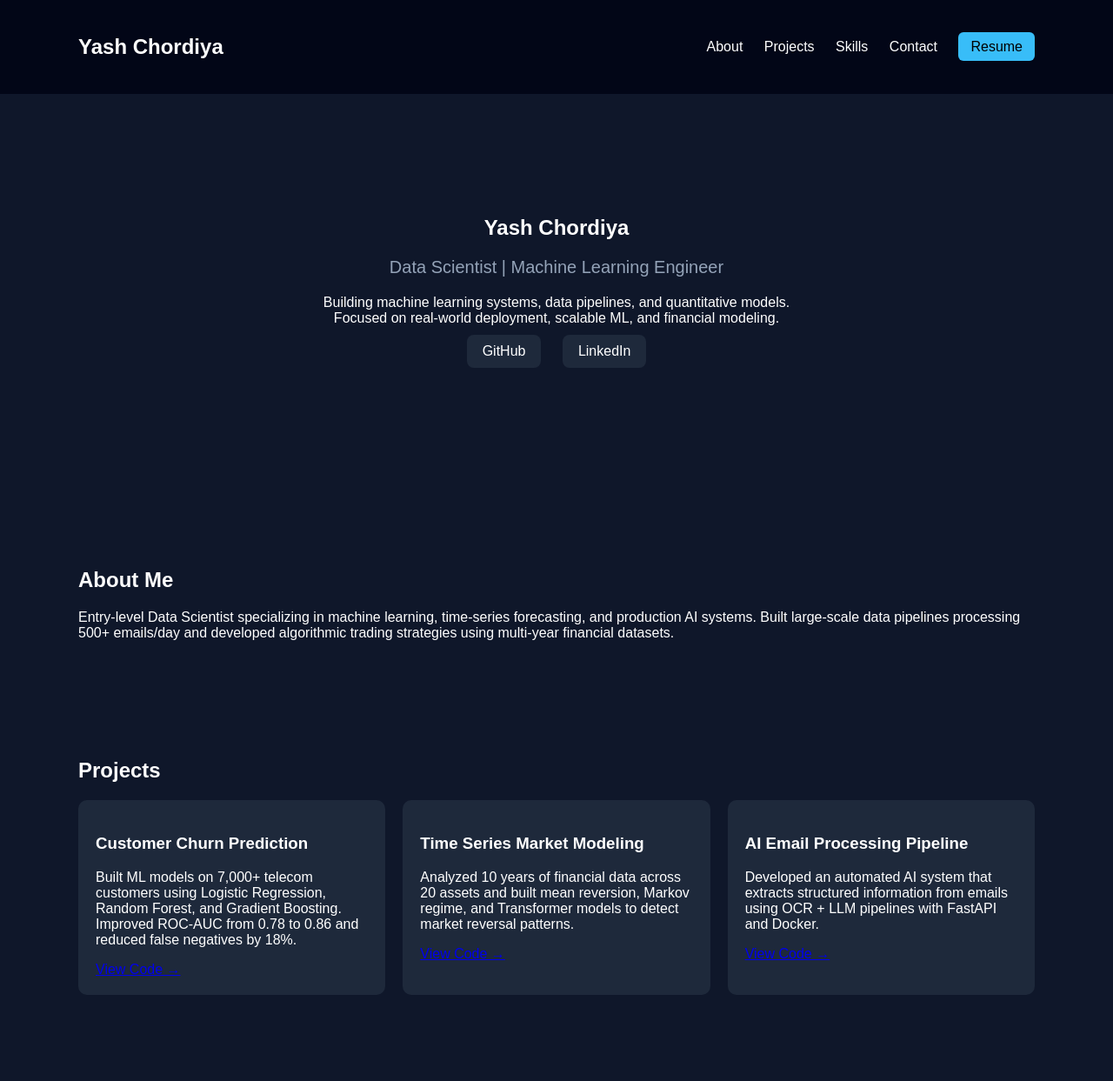
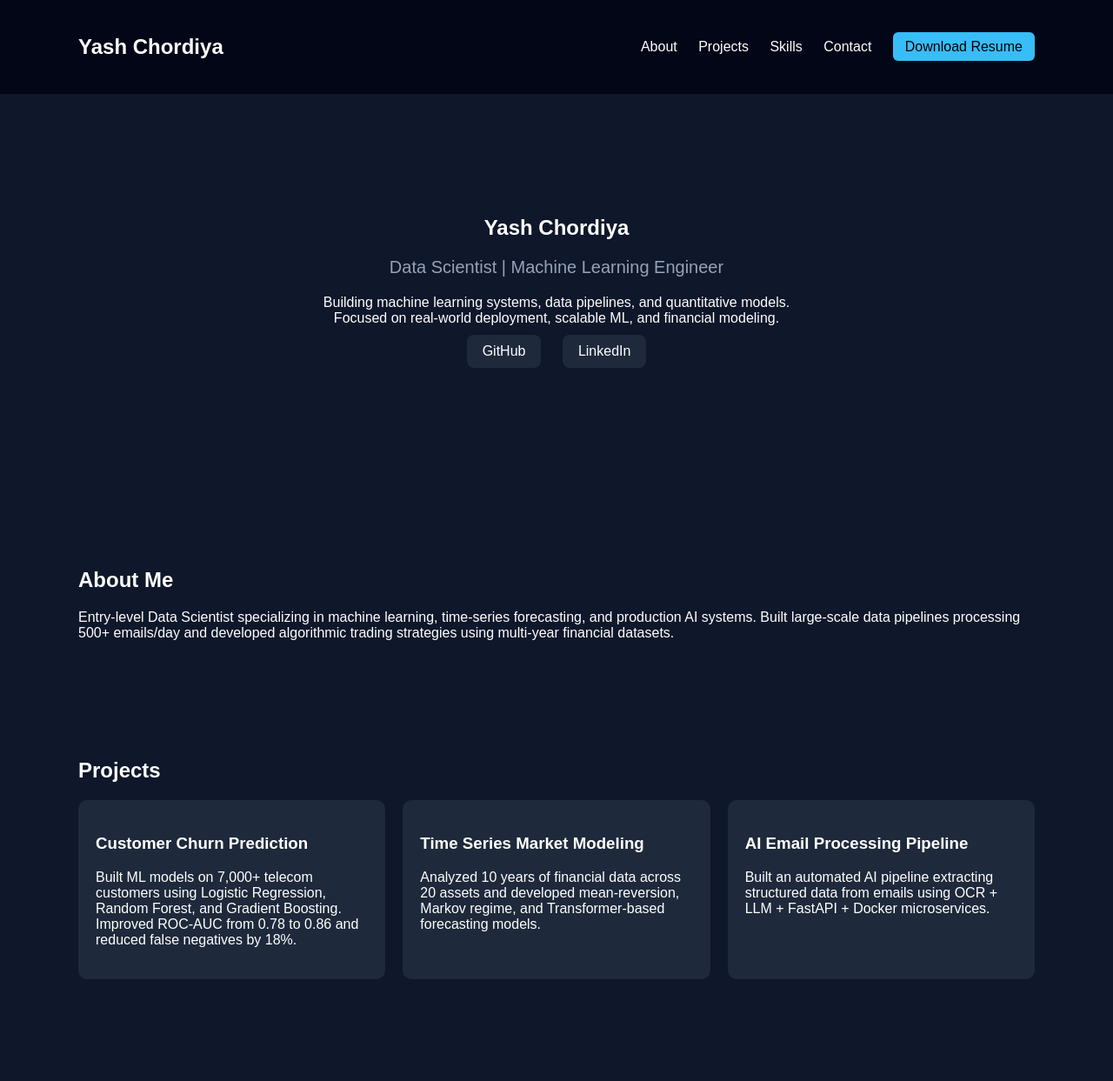
Before and after one commit to yashchordiya07/portfolio-website, a plain HTML site: page index.html in a window 1280 px wide. Shown: the top 1243 px of the page at 87% size. Drawn offline with Linux system fonts and the light colour scheme.

Commit message:
Update index.html with content and formatting changes

```diff
--- a/index.html
+++ b/index.html
@@ -1,4 +1,3 @@
-
 <!DOCTYPE html>
 <html lang="en">
 <head>
@@ -14,42 +13,57 @@
 <header>
 <div class="container nav">
 <h2>Yash Chordiya</h2>
+
 <nav>
 <a href="#about">About</a>
 <a href="#projects">Projects</a>
 <a href="#skills">Skills</a>
 <a href="#contact">Contact</a>
-<a class="resume-btn" href="YASH_CHORDIYA_DS_Resume.pdf" target="_blank">Resume</a>
+
+<a class="resume-btn" href="YASH_CHORDIYA_DS_Resume.pdf" download>
+Download Resume
+</a>
+
 </nav>
 </div>
 </header>
 
+
 <section class="hero">
 <div class="container">
+
 <h1>Yash Chordiya</h1>
 <p class="subtitle">Data Scientist | Machine Learning Engineer</p>
+
 <p class="hero-desc">
 Building machine learning systems, data pipelines, and quantitative models.
-Focused on real-world deployment, scalable ML, and financial modeling.
+Focused on real‑world deployment, scalable ML, and financial modeling.
 </p>
 
 <div class="buttons">
 <a href="https://github.com/yashchordiya07" target="_blank">GitHub</a>
 <a href="https://www.linkedin.com/in/yash-chordiya20" target="_blank">LinkedIn</a>
 </div>
+
 </div>
 </section>
 
+
 <section id="about" class="container section">
+
 <h2>About Me</h2>
+
 <p>
-Entry-level Data Scientist specializing in machine learning, time-series forecasting,
-and production AI systems. Built large-scale data pipelines processing 500+ emails/day
+Entry‑level Data Scientist specializing in machine learning, time‑series forecasting,
+and production AI systems. Built large‑scale data pipelines processing 500+ emails/day
 and developed algorithmic trading strategies using multi‑year financial datasets.
 </p>
+
 </section>
 
+
 <section id="projects" class="container section">
+
 <h2>Projects</h2>
 
 <div class="grid">
@@ -61,32 +75,30 @@ Built ML models on 7,000+ telecom customers using Logistic Regression,
 Random Forest, and Gradient Boosting. Improved ROC‑AUC from 0.78 to 0.86
 and reduced false negatives by 18%.
 </p>
-<a href="https://github.com/yashchordiya07" target="_blank">View Code →</a>
 </div>
 
 <div class="card">
 <h3>Time Series Market Modeling</h3>
 <p>
-Analyzed 10 years of financial data across 20 assets and built
-mean reversion, Markov regime, and Transformer models to detect
-market reversal patterns.
+Analyzed 10 years of financial data across 20 assets and developed
+mean‑reversion, Markov regime, and Transformer‑based forecasting models.
 </p>
-<a href="https://github.com/yashchordiya07" target="_blank">View Code →</a>
 </div>
 
 <div class="card">
 <h3>AI Email Processing Pipeline</h3>
 <p>
-Developed an automated AI system that extracts structured information
-from emails using OCR + LLM pipelines with FastAPI and Docker.
+Built an automated AI pipeline extracting structured data from emails
+using OCR + LLM + FastAPI + Docker microservices.
 </p>
-<a href="https://github.com/yashchordiya07" target="_blank">View Code →</a>
 </div>
 
 </div>
 </section>
 
+
 <section id="skills" class="container section">
+
 <h2>Skills</h2>
 
 <div class="skills-grid">
@@ -117,10 +129,14 @@ from emails using OCR + LLM pipelines with FastAPI and Docker.
 </div>
 
 </div>
+
 </section>
 
+
 <section id="contact" class="container section">
+
 <h2>Contact</h2>
+
 <p>Email: yashchordiya7@gmail.com</p>
 <p>Phone: +91 91120 30570</p>
 
@@ -131,9 +147,23 @@ from emails using OCR + LLM pipelines with FastAPI and Docker.
 
 </section>
 
+
 <footer>
 <p>© 2026 Yash Chordiya</p>
 </footer>
 
+
+<script>
+
+function trackResumeDownload() {
+fetch("https://api.countapi.xyz/hit/yashchordiya/resume");
+}
+
+document.querySelector(".resume-btn")
+.addEventListener("click", trackResumeDownload);
+
+</script>
+
+
 </body>
 </html>
```
